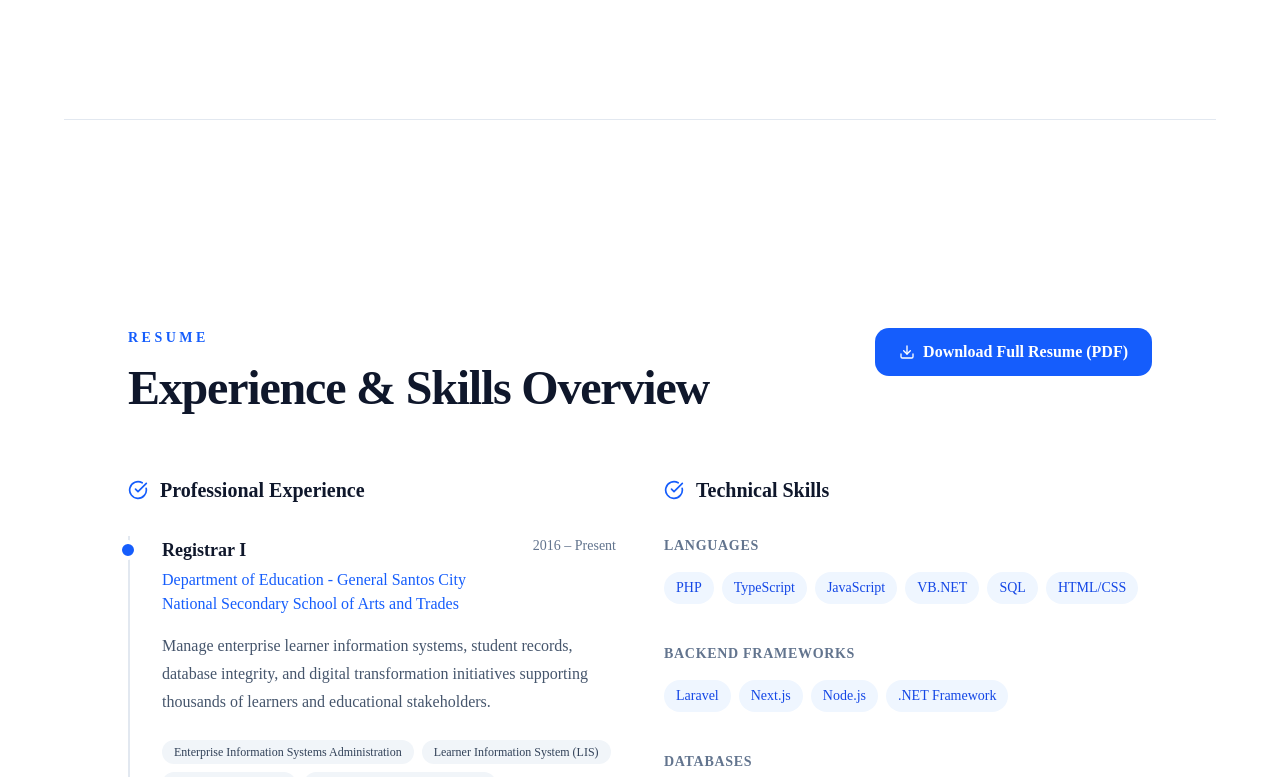
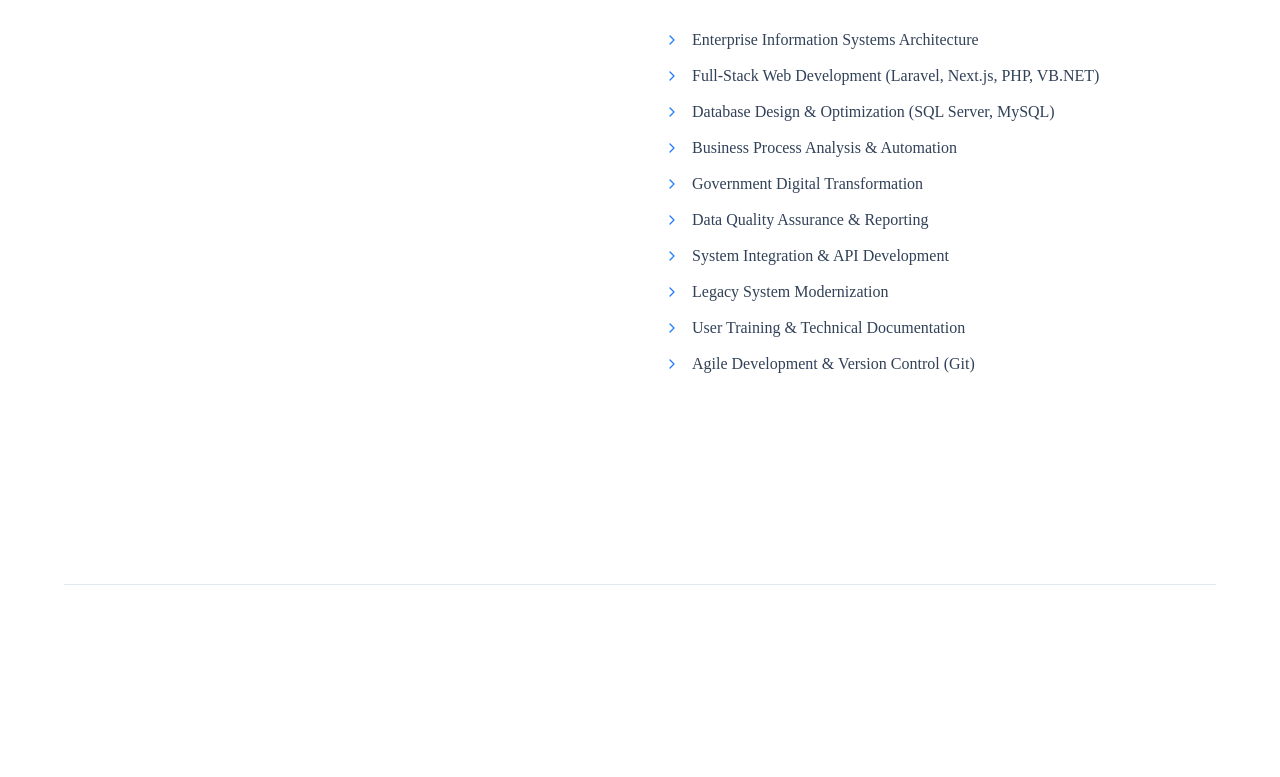
Before and after one commit to kxianne27/kent-paler-portfolio, a Next.js app: page / in a window 1280 px wide. Shown: the part 9325-10102 px from the top of the page. Built offline with nearby package versions, Linux system fonts and the light colour scheme.

Commit message:
feat(portfolio): complete homepage and add USIMS case study

```diff
--- a/app/page.tsx
+++ b/app/page.tsx
@@ -5,8 +5,8 @@ import { Hero } from "@/components/home/Hero";
 import { About } from "@/components/about/About";
 import { Experience } from "@/components/experience/Experience";
 import { Projects } from "@/components/projects/Projects";
+import { Resume } from "@/components/resume/Resume";
 import { Contact } from "@/components/contact/Contact";
-import { Resume } from "@/components/resume/Resume";
 
 export default function Home() {
   return (
@@ -22,9 +22,9 @@ export default function Home() {
         <div className="my-12 border-t border-slate-200" />
         <Projects />
         <div className="my-12 border-t border-slate-200" />
+        <Resume />
+        <div className="my-12 border-t border-slate-200" />
         <Contact />
-        <div className="my-12 border-t border-slate-200" />
-        <Resume />
       </Container>
 
       <Footer />
```
